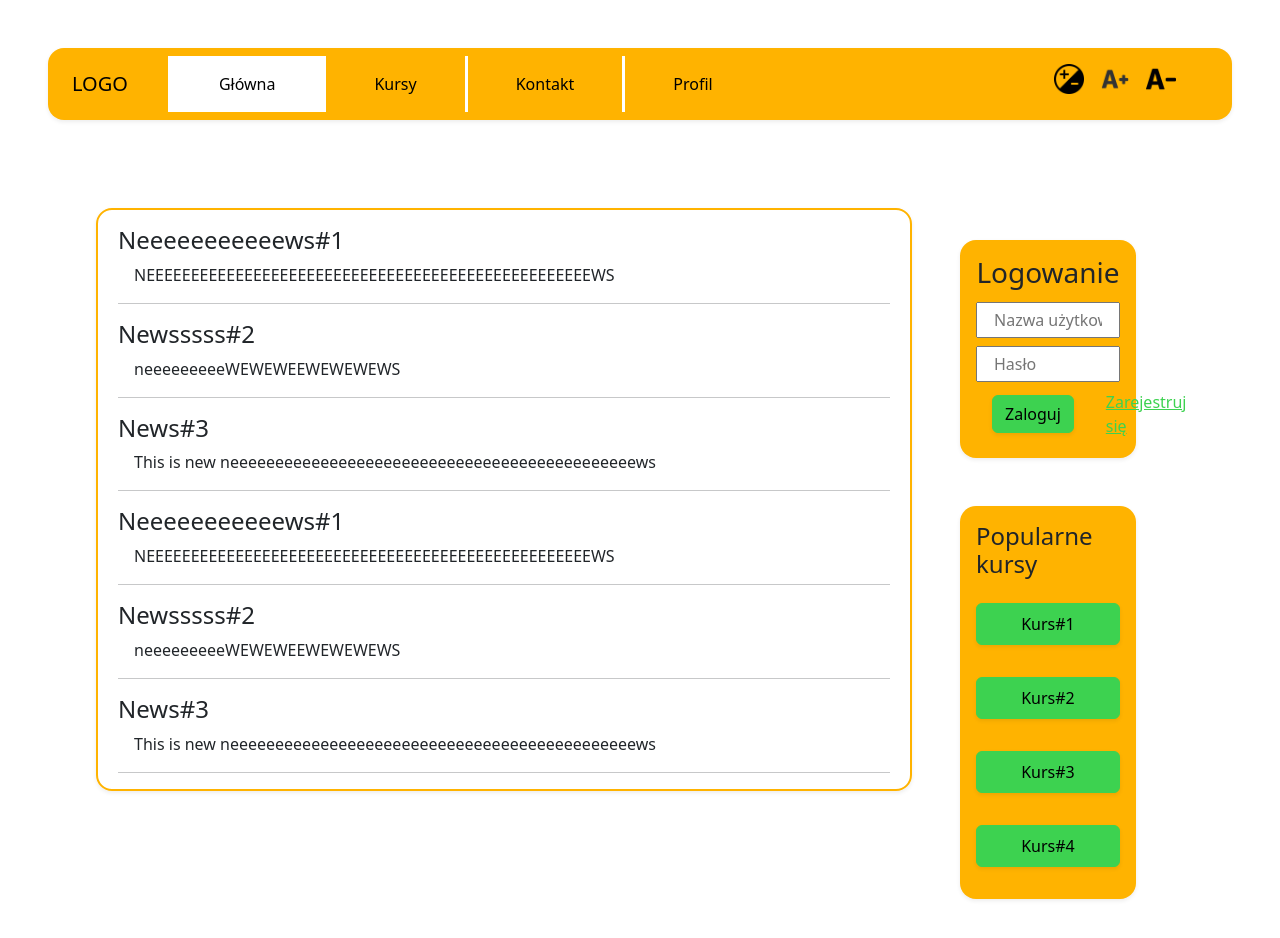
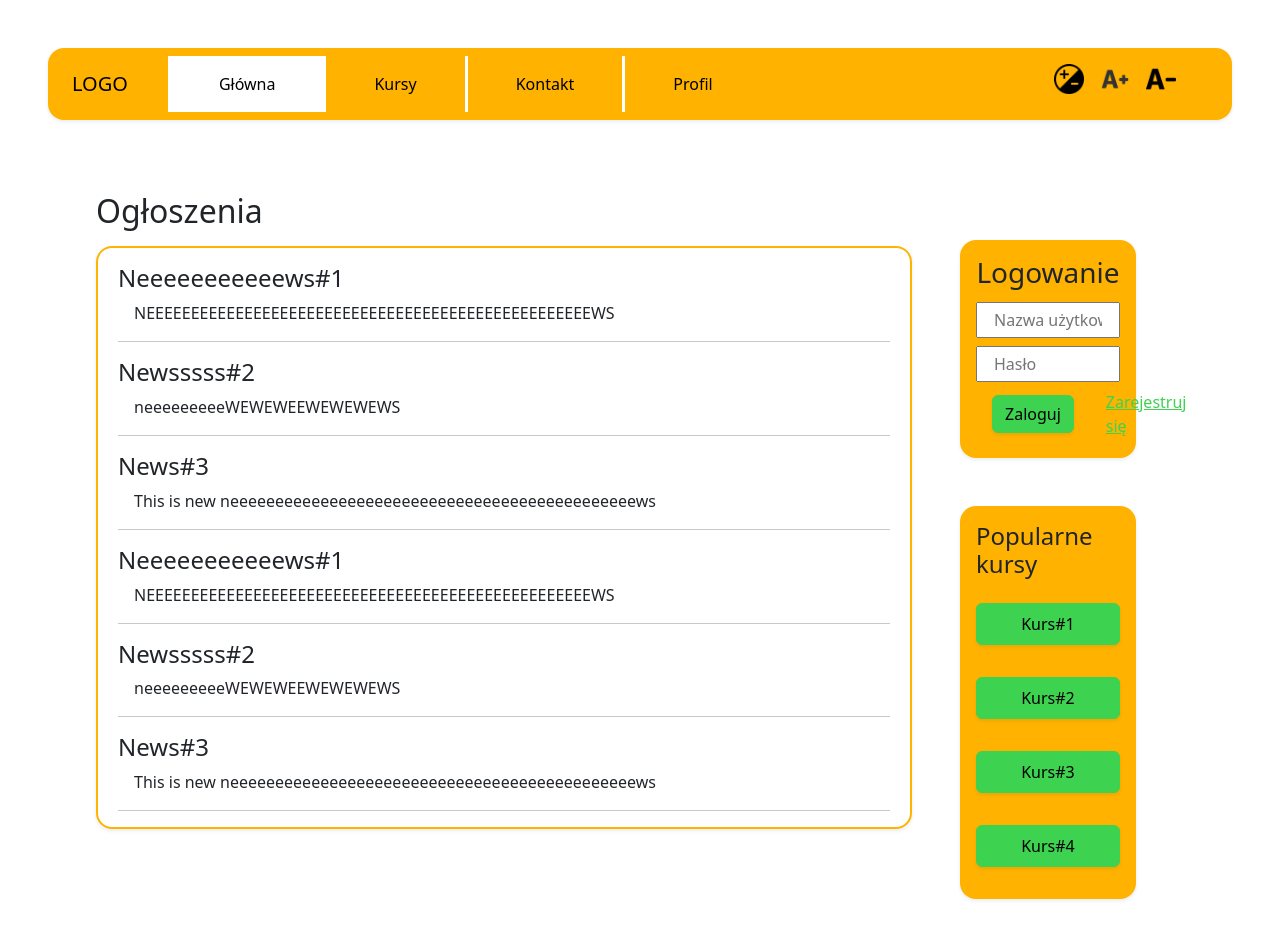
Before and after one commit to JZachwatowicz/EduApp, a React (Create React App) app in the folder frontend/: page / in a window 1280 px wide. Shown: the top 938 px of the page. Built offline with nearby package versions, Linux system fonts and the light colour scheme.

Commit message:
Dodano taki mały szczegół :*

```diff
--- a/frontend/src/pages/Home.jsx
+++ b/frontend/src/pages/Home.jsx
@@ -10,6 +10,7 @@ const Home = () => {
     return(
         <div className="d-flex d-row py-4 m-5 px-5 justify-content-between">
             <div className="col-9">
+                <h2>Ogłoszenia</h2>
             <div class=" container shadow-sm border border-2 border-primary rounded-4 my-3">
                 {news.map((n,index)=>(
                     <div className="m-2 my-3">
```
